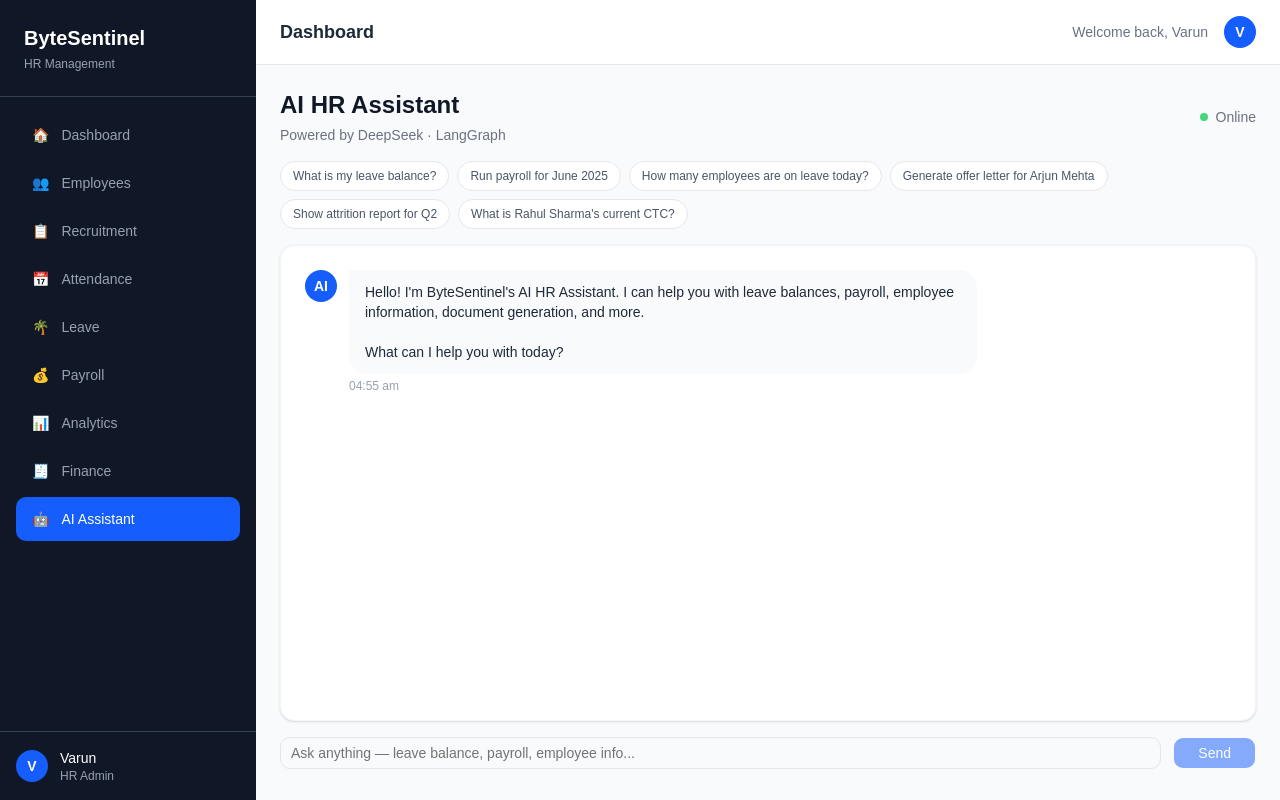
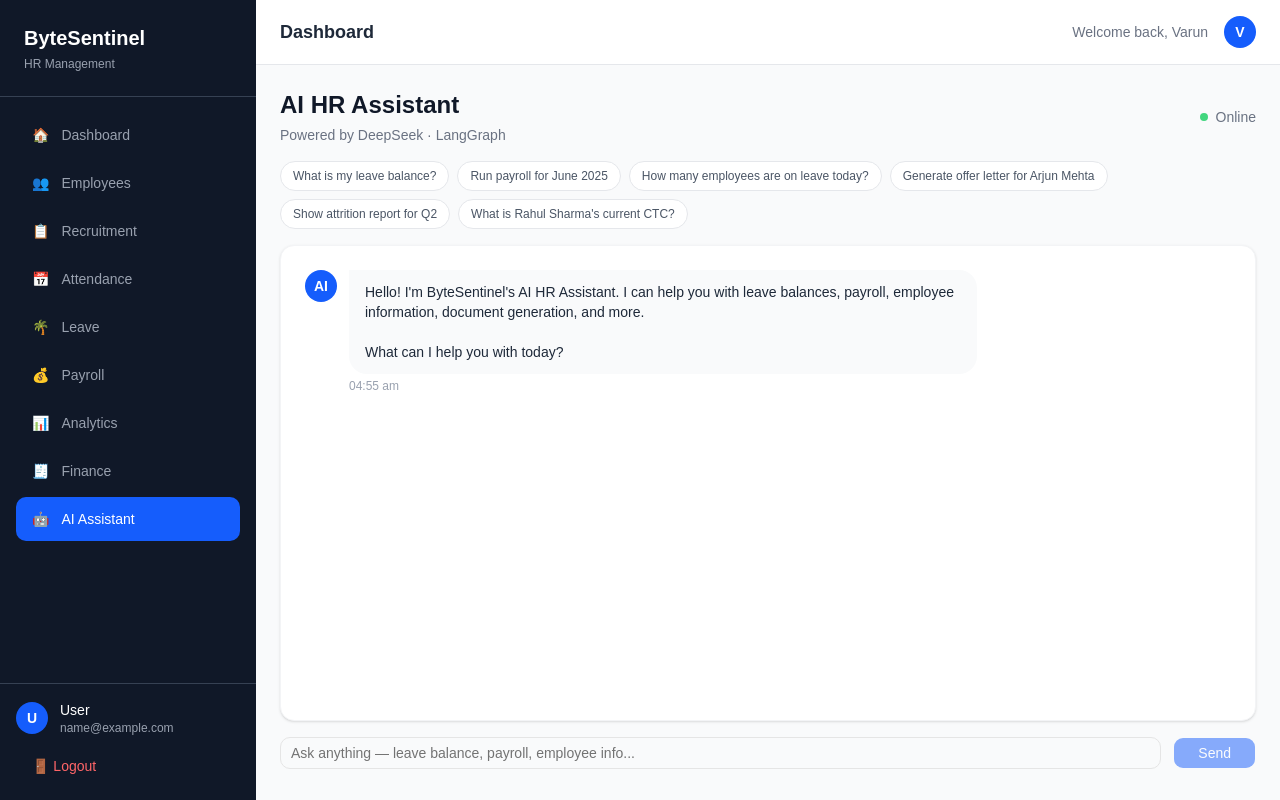
Before and after one commit to Varunteja119/Bytesential-hrms, a React (Vite) app: page /ai-chat in a window 1280 px wide. Built offline with nearby package versions, Linux system fonts and the light colour scheme; sample sign-in values are in the browser's storage.

Commit message:
feat: protected routes, logout, real user display

```diff
--- a/src/App.tsx
+++ b/src/App.tsx
@@ -1,30 +1,24 @@
 import { Routes, Route, Navigate } from "react-router-dom"
-
 import Login from "./pages/auth/Login"
 import Dashboard from "./pages/dashboard/Dashboard"
 import Employees from "./pages/employees/Employees"
 import Recruitment from "./pages/recruitment/Recruitment"
-import Attendance from "./pages/attendance/Attendance"
 import Leave from "./pages/leave/Leave"
 import Payroll from "./pages/payroll/Payroll"
 import AIChat from "./pages/ai-chat/AIChat"
-import Analytics from "./pages/analytics/Analytics"
-import Finance from "./pages/finance/Finance"
+import ProtectedRoute from "./components/ProtectedRoute"
 
 function App() {
   return (
     <Routes>
       <Route path="/" element={<Navigate to="/login" />} />
       <Route path="/login" element={<Login />} />
-      <Route path="/dashboard" element={<Dashboard />} />
-      <Route path="/employees" element={<Employees />} />
-      <Route path="/recruitment" element={<Recruitment />} />
-      <Route path="/attendance" element={<Attendance />} />
-      <Route path="/leave" element={<Leave />} />
-      <Route path="/payroll" element={<Payroll />} />
-      <Route path="/ai-chat" element={<AIChat />} />
-      <Route path="/analytics" element={<Analytics />} />
-      <Route path="/finance" element={<Finance />} />
+      <Route path="/dashboard" element={<ProtectedRoute><Dashboard /></ProtectedRoute>} />
+      <Route path="/employees" element={<ProtectedRoute><Employees /></ProtectedRoute>} />
+      <Route path="/recruitment" element={<ProtectedRoute><Recruitment /></ProtectedRoute>} />
+      <Route path="/leave" element={<ProtectedRoute><Leave /></ProtectedRoute>} />
+      <Route path="/payroll" element={<ProtectedRoute><Payroll /></ProtectedRoute>} />
+      <Route path="/ai-chat" element={<ProtectedRoute><AIChat /></ProtectedRoute>} />
     </Routes>
   )
 }
--- /dev/null
+++ b/src/components/ProtectedRoute.tsx
@@ -0,0 +1,11 @@
+import { Navigate } from "react-router-dom"
+
+export default function ProtectedRoute({ children }: { children: React.ReactNode }) {
+  const token = localStorage.getItem("access_token")
+
+  if (!token) {
+    return <Navigate to="/login" replace />
+  }
+
+  return <>{children}</>
+}
--- a/src/components/layout/Sidebar.tsx
+++ b/src/components/layout/Sidebar.tsx
@@ -16,15 +16,34 @@ export default function Sidebar() {
   const navigate = useNavigate()
   const location = useLocation()
 
+  let user: any = {}
+  try {
+    const stored = localStorage.getItem("user")
+    if (stored && stored !== "undefined") {
+      user = JSON.parse(stored)
+    }
+  } catch {
+    user = {}
+  }
+
+  const initials = user?.full_name
+    ? user.full_name.split(" ").map((n: string) => n[0]).join("").toUpperCase()
+    : "U"
+
+  function handleLogout() {
+    localStorage.removeItem("access_token")
+    localStorage.removeItem("refresh_token")
+    localStorage.removeItem("user")
+    navigate("/login")
+  }
+
   return (
     <div className="w-64 min-h-screen bg-gray-900 text-white flex flex-col">
-      {/* Logo */}
       <div className="p-6 border-b border-gray-700">
         <h1 className="text-xl font-bold text-white">ByteSentinel</h1>
         <p className="text-gray-400 text-xs mt-1">HR Management</p>
       </div>
 
-      {/* Menu */}
       <nav className="flex-1 p-4 space-y-1">
         {menuItems.map((item) => (
           <button
@@ -42,17 +61,22 @@ export default function Sidebar() {
         ))}
       </nav>
 
-      {/* User info */}
-      <div className="p-4 border-t border-gray-700">
+      <div className="p-4 border-t border-gray-700 space-y-3">
         <div className="flex items-center gap-3">
           <div className="w-8 h-8 rounded-full bg-blue-600 flex items-center justify-center text-sm font-bold">
-            V
+            {initials}
           </div>
           <div>
-            <p className="text-sm text-white">Varun</p>
-            <p className="text-xs text-gray-400">HR Admin</p>
+            <p className="text-sm text-white">{user?.full_name || "User"}</p>
+            <p className="text-xs text-gray-400">{user?.email || ""}</p>
           </div>
         </div>
+        <button
+          onClick={handleLogout}
+          className="w-full text-left px-4 py-2 rounded-lg text-sm text-red-400 hover:bg-gray-800 transition-colors"
+        >
+          🚪 Logout
+        </button>
       </div>
     </div>
   )
--- a/src/pages/auth/Login.tsx
+++ b/src/pages/auth/Login.tsx
@@ -29,10 +29,19 @@ export default function Login() {
         "http://localhost:8000/api/v1/auth/login",
         { email, password }
       )
+
       const { access_token, refresh_token, user } = response.data
+
       localStorage.setItem("access_token", access_token)
       localStorage.setItem("refresh_token", refresh_token)
-      localStorage.setItem("user", JSON.stringify(user))
+
+      // Save user if exists, otherwise save email at minimum
+      if (user) {
+        localStorage.setItem("user", JSON.stringify(user))
+      } else {
+        localStorage.setItem("user", JSON.stringify({ email, full_name: email.split("@")[0] }))
+      }
+
       navigate("/dashboard")
 
     } catch (err: any) {
```
